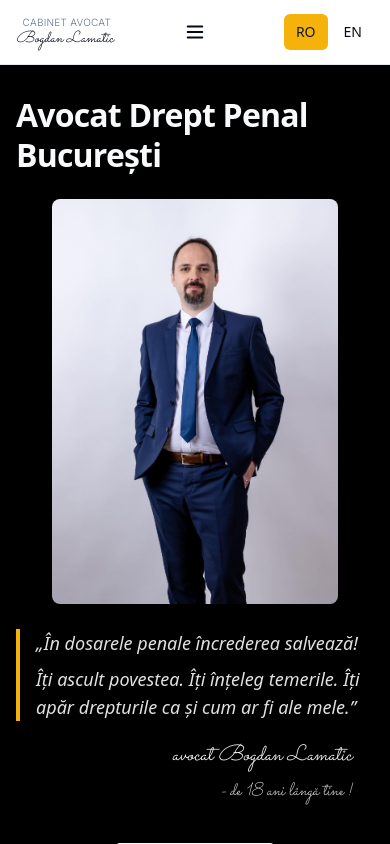
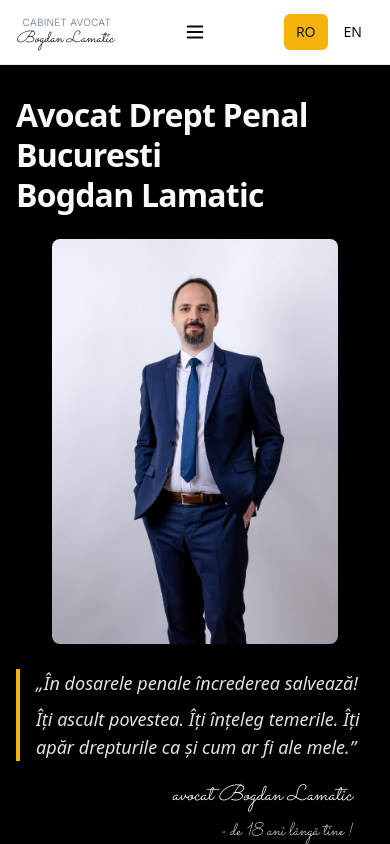
Before and after one commit to rzv1310/bogdan, a React (Vite) app: page /en in a window 390 px wide. Both pictures are taken after a click on the button "RO". Shown: the top 844 px of the page. Built offline with nearby package versions, Linux system fonts and the light colour scheme; what @react-pdf/renderer would draw is missing.

Commit message:
Update homepage H1 content
Update the H1 content on the homepage to display "Avocat Drept Penal Bucuresti" on the first line and "Bogdan Lamatic" on the second line, ensuring this layout is consistent on both mobile and desktop.

```diff
--- a/src/lib/translations.ts
+++ b/src/lib/translations.ts
@@ -23,7 +23,7 @@ export const translations = {
       "raspundere-penala-incidente-locul-de-munca": "Răspundere penală pentru incidente la locul de muncă",
       "reprezentarea-victimelor-in-procese-penale": "Reprezentarea victimelor în procese penale",
     },
-    heroTitle: "Avocat Drept Penal București",
+    heroTitle: "Avocat Drept Penal Bucuresti\nBogdan Lamatic",
     heroQuote: "„În dosarele penale încrederea salvează!\nÎți ascult povestea. Îți înțeleg temerile. Îți apăr drepturile ca și cum ar fi ale mele.”",
     heroAuthor: "avocat Bogdan Lamatic",
     valuesTitle: "Valorile mele:",
--- a/src/pages/Index.tsx
+++ b/src/pages/Index.tsx
@@ -392,7 +392,7 @@ const Index = () => {
         <section id="hero" className="bg-hero text-hero-foreground">
           <div className="mx-auto max-w-6xl px-4 md:px-6 pt-[30px] pb-16 md:pt-12 md:pb-24 grid md:grid-cols-2 gap-10 md:gap-12 items-center">
             <div className="md:order-1">
-              <h1 className="text-[32px] md:text-5xl font-semibold leading-tight tracking-tight mb-6 py-0">
+              <h1 className="text-[32px] md:text-5xl font-semibold leading-tight tracking-tight mb-6 py-0 whitespace-pre-line">
                 {t.heroTitle}
               </h1>
               {/* Mobile-only image right after H1 */}
```
